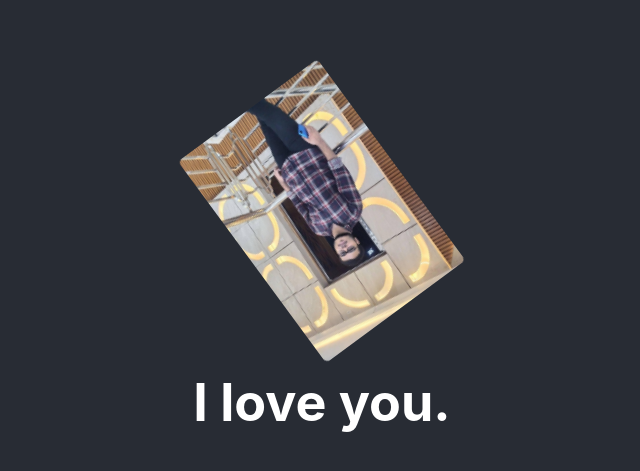
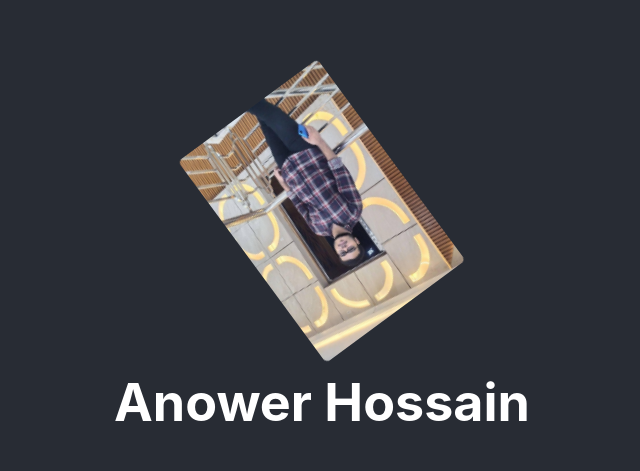
Before and after one commit to hrmrakib/react-live-app, a React (Create React App) app: page / in a window 1280 px wide. Shown: the part 123-594 px from the top of the page, without its empty margins (318-958 px from the left). Built offline with nearby package versions, Linux system fonts and the light colour scheme.

Commit message:
change text

```diff
--- a/src/App.js
+++ b/src/App.js
@@ -8,7 +8,7 @@ function App() {
       <header className="App-header">
         <img src={logo} className="App-logo" alt="logo" />
 
-        <h1 className="love">I love you.</h1>
+        <h1 className="love">Anower Hossain</h1>
       </header>
     </div>
   );
```
